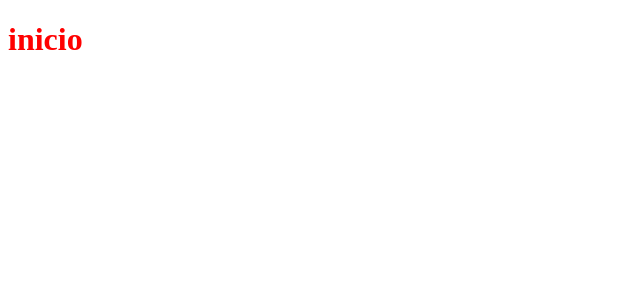
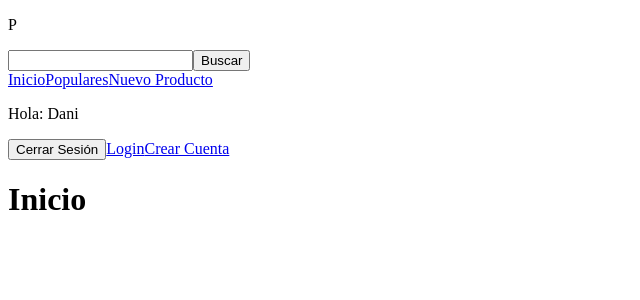
Before and after one commit to danisan9490/product-hunt-clone, a Next.js app in the folder product-hunt/: page / in a window 1280 px wide. Shown: the top 300 px of the page, without its empty margins (0-640 px from the left). Built offline with nearby package versions, Linux system fonts and the light colour scheme.

Commit message:
#2 Create Navigation

```diff
--- /dev/null
+++ b/product-hunt/components/layout/Header.js
@@ -0,0 +1,31 @@
+import React from 'react';
+import Buscar from '../ui/Buscar';
+import Navegacion from './Navegacion';
+import Link from 'next/link';
+
+const Header = () => {
+  return (
+    <header>
+      <div>
+        <div>
+          <p>P</p>
+
+          <Buscar />
+
+          <Navegacion />
+        </div>
+
+        <div>
+          <p>Hola: Dani</p>
+
+          <button type="button">Cerrar Sesión</button>
+
+          <Link href="/">Login</Link>
+          <Link href="/">Crear Cuenta</Link>
+        </div>
+      </div>
+    </header>
+  );
+}
+
+export default Header;
--- a/product-hunt/components/layout/Layout.js
+++ b/product-hunt/components/layout/Layout.js
@@ -1,15 +1,17 @@
-// import React from 'react';
+import React from 'react';
+import Link from 'next/link';
+import Header from './Header';
 
-// const Layout = props => {
-//   return (
-//     <>
-//       <h1>Header</h1>
+const Layout = props => {
+  return (
+    <>
+      <Header />
 
-//       <main>
-//         {props.children}
-//       </main>
-//     </>
-//   );
-// }
+      <main>
+        {props.children}
+      </main>
+    </>
+  );
+}
 
-// export default Layout;
+export default Layout;
--- /dev/null
+++ b/product-hunt/components/layout/Navegacion.js
@@ -0,0 +1,14 @@
+import React from 'react';
+import Link from 'next/link';
+
+const Navegacion = () => {
+  return (
+    <nav>
+      <Link href="/">Inicio</Link>
+      <Link href="/">Populares</Link>
+      <Link href="/">Nuevo Producto</Link>
+    </nav>
+  );
+}
+
+export default Navegacion;
--- /dev/null
+++ b/product-hunt/components/ui/Buscar.js
@@ -0,0 +1,13 @@
+import React from 'react';
+
+const Buscar = () => {
+  return (
+    <form>
+      <input type="text" />
+
+      <button type="submit">Buscar</button>
+    </form>
+  );
+}
+
+export default Buscar;
--- a/product-hunt/pages/index.js
+++ b/product-hunt/pages/index.js
@@ -1,13 +1,11 @@
-import Head from 'next/head'
-import styled from '@emotion/styled'
-
-const Heading = styled.h1`
-color:red;
-`;
+import React from 'react';
+import Layout from '../components/layout/Layout';
 
 export default function Home() {
   return (
-    <Heading>inicio</Heading>
+    <Layout>
+      <h1>Inicio</h1>
+    </Layout>
   )
 
 }
```
Also changed, not shown: product-hunt/pages/nosotros.js (added, +13 -0 lines).
